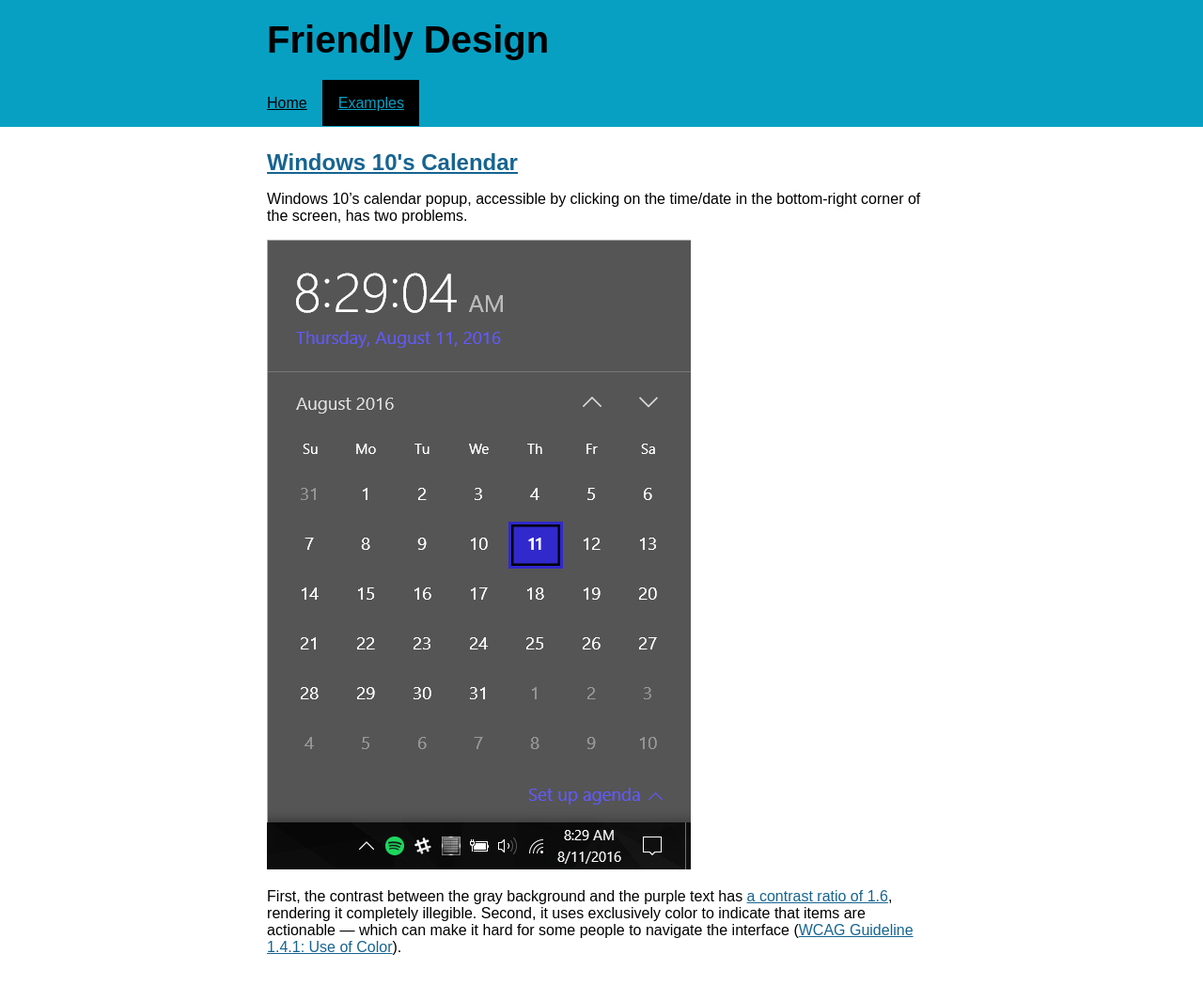
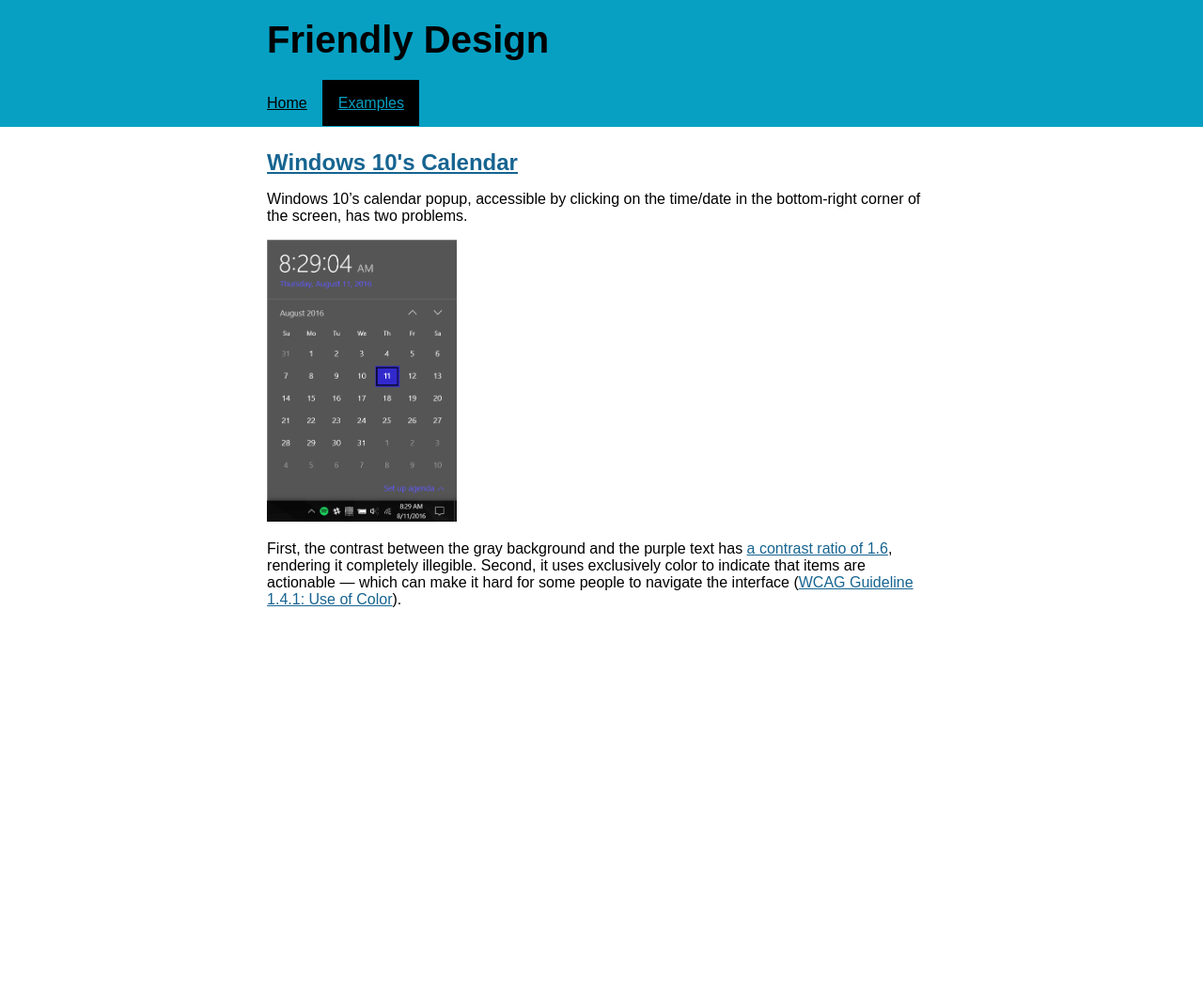
Before and after one commit to duckinator/friendly-design.github.io, a Jekyll site: the page built from examples/index.markdown, in a window 1280 px wide. Shown: the whole page at 94% size. Built offline with Jekyll 4.4.1, drawn with Linux system fonts in a browser that asks for light colours; after the commit the page ends 900 px from its top, so only the background shows below that.

Commit message:
Set height of image on /examples.

```diff
--- a/examples/index.markdown
+++ b/examples/index.markdown
@@ -9,8 +9,8 @@ class: examples
 Windows 10's calendar popup, accessible by clicking on the time/date in
 the bottom-right corner of the screen, has two problems.
 
-![Windows 10's calendar, with hard-to-read purple text on a dark gray
-background](/images/windows-calendar.png)
+<img alt="Windows 10's calendar, with hard-to-read purple text on a dark
+gray background" src="/images/windows-calendar.png" height="300">
 
 First, the contrast between the gray background and the purple text has
 [a contrast ratio of
```
